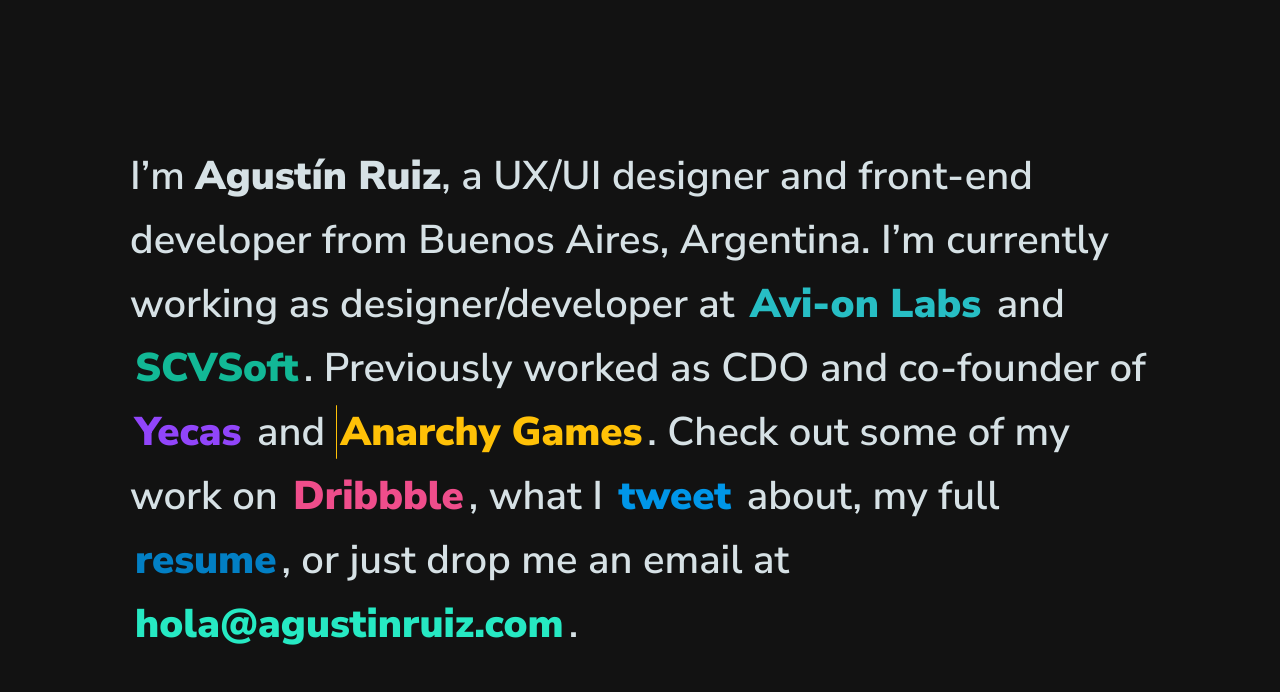
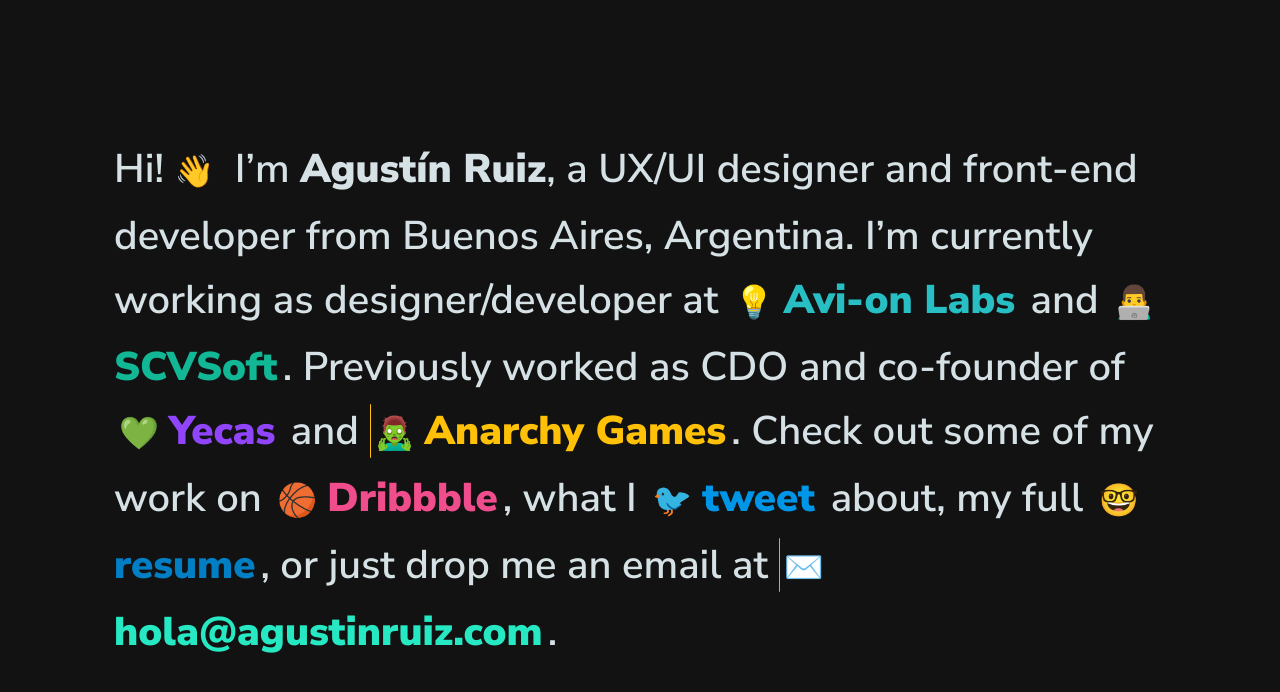
Before and after one commit to aguscruiz/aguscruiz.github.io, a plain HTML site: page index.html in a window 1280 px wide. Drawn offline with Linux system fonts and the light colour scheme.

Commit message:
Added some emojis to make everything cuter

```diff
--- a/css/styles.css
+++ b/css/styles.css
@@ -73,13 +73,16 @@ a:visited {
 .container {
     font-size: 4rem;
     line-height: 6.4rem;
-    padding: 0 4rem;
+    padding: 0 2.4rem;
     max-width: 110rem;
     height: auto;
 
 }
 
-
+.emoji{
+    font-size:80%;
+    margin-right:1rem
+}
 a.email {
     color: #26E9C3;
     background-image: linear-gradient(to left,
@@ -159,8 +162,10 @@ a:hover {
 
 @media screen and (max-width: 800px) {
     .container {
-        font-size: 2.4rem;
+        font-size: 2.2rem;
         line-height: 3.6rem;
     }
-
+    .emoji{
+        font-size:100%
+    }
 }
--- a/index.html
+++ b/index.html
@@ -30,8 +30,7 @@
     <!-- Apple Touch Icon (reuse 192px icon.png) -->
     <link rel="apple-touch-icon" href="apple-touch-icon.png">
     <!-- Open Graph Facebook data -->
-    <meta property="og:title"
-        content="Agustín Ruiz - UX/UI designer / Front end developer - Buenos Aires, Argentina" />
+    <meta property="og:title" content="Agustín Ruiz - UX/UI designer / Front end developer - Buenos Aires, Argentina" />
     <meta property="og:type" content="website" />
     <meta property="og:image" content="https://agustinruiz.com/opengraph.jpg" />
     <meta property="og:description"
@@ -70,16 +69,21 @@
 <body>
     <div class="flexcontainer">
         <div class="container">
-            <p>I’m <strong>Agustín Ruiz</strong>, a UX/UI designer and front-end developer from Buenos Aires, Argentina. I’m
+            <p>Hi! <span class="emoji">👋</span> I’m <strong>Agustín Ruiz</strong>, a UX/UI designer and front-end
+                developer from Buenos Aires, Argentina. I’m
                 currently working as designer/developer at <a class="avion" href="https://avi-on.com/"
-                    target="_blank">Avi-on Labs</a> and <a class="scvsoft" href="http://scvsoft.com/"
-                    target="_blank">SCVSoft</a>. Previously worked as CDO and co-founder of <a class="yecas"
-                    href="https://yecas.com/" target="_blank">Yecas</a> and <a class="anarchygames"
-                    href="http://theendthegame.com/" target="_blank">Anarchy Games</a>. Check out some of my work on <a
-                    class="dribbble" href="https://dribbble.com/aguscruiz" target="_blank">Dribbble</a>, what I <a
-                    class="twitter" href="http://www.twitter.com/aguscruiz" target="_blank">tweet</a> about, my full <a
-                    class="linkedin" href="http://www.linkedin.com/in/aguscruiz" target="_blank">resume</a>, or just drop me
-                an email at <a class="email" href="mailto:hola@agustinruiz.com">hola@agustinruiz.com</a>.</p>
+                    target="_blank"><span class="emoji">💡</span>Avi-on Labs</a> and <a class="scvsoft"
+                    href="http://scvsoft.com/" target="_blank"><span class="emoji">👨‍💻</span>SCVSoft</a>. Previously
+                worked as CDO and co-founder of <a class="yecas" href="https://yecas.com/" target="_blank"><span
+                    class="emoji">💚</span>Yecas</a> and <a class="anarchygames" href="http://theendthegame.com/"
+                    target="_blank"><span class="emoji">🧟‍♂️</span>Anarchy Games</a>. Check out some of my work on <a
+                    class="dribbble" href="https://dribbble.com/aguscruiz" target="_blank"><span
+                    class="emoji">🏀</span>Dribbble</a>, what I <a class="twitter" href="http://www.twitter.com/aguscruiz"
+                    target="_blank"><span class="emoji">🐦</span>tweet</a> about, my full <a class="linkedin"
+                    href="http://www.linkedin.com/in/aguscruiz" target="_blank"><span
+                    class="emoji">🤓</span>resume</a>, or just drop me
+                an email at <a class="email" href="mailto:hola@agustinruiz.com"><span
+                    class="emoji">✉️</span>hola@agustinruiz.com</a>.</p>
         </div>
     </div>
 
```
